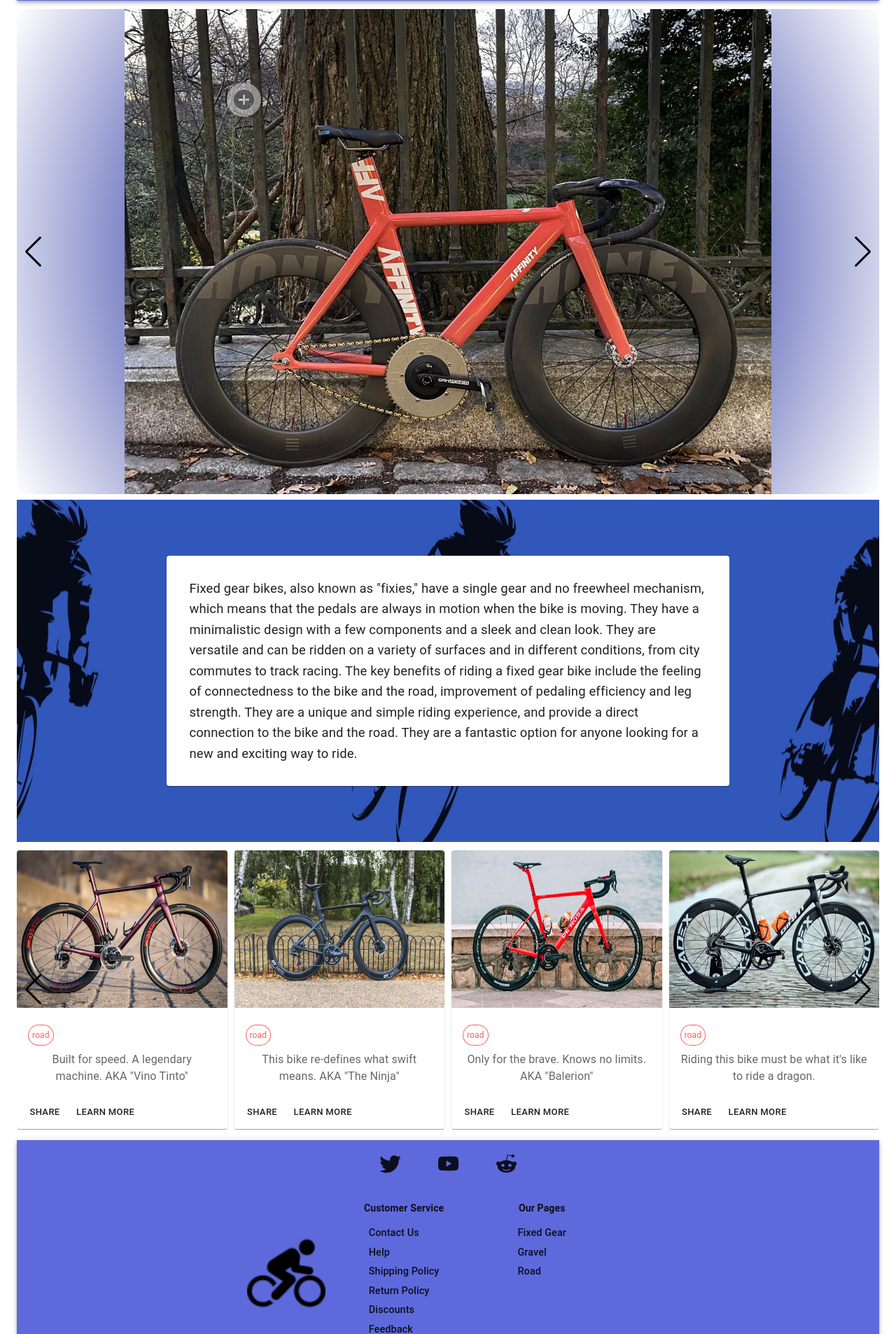
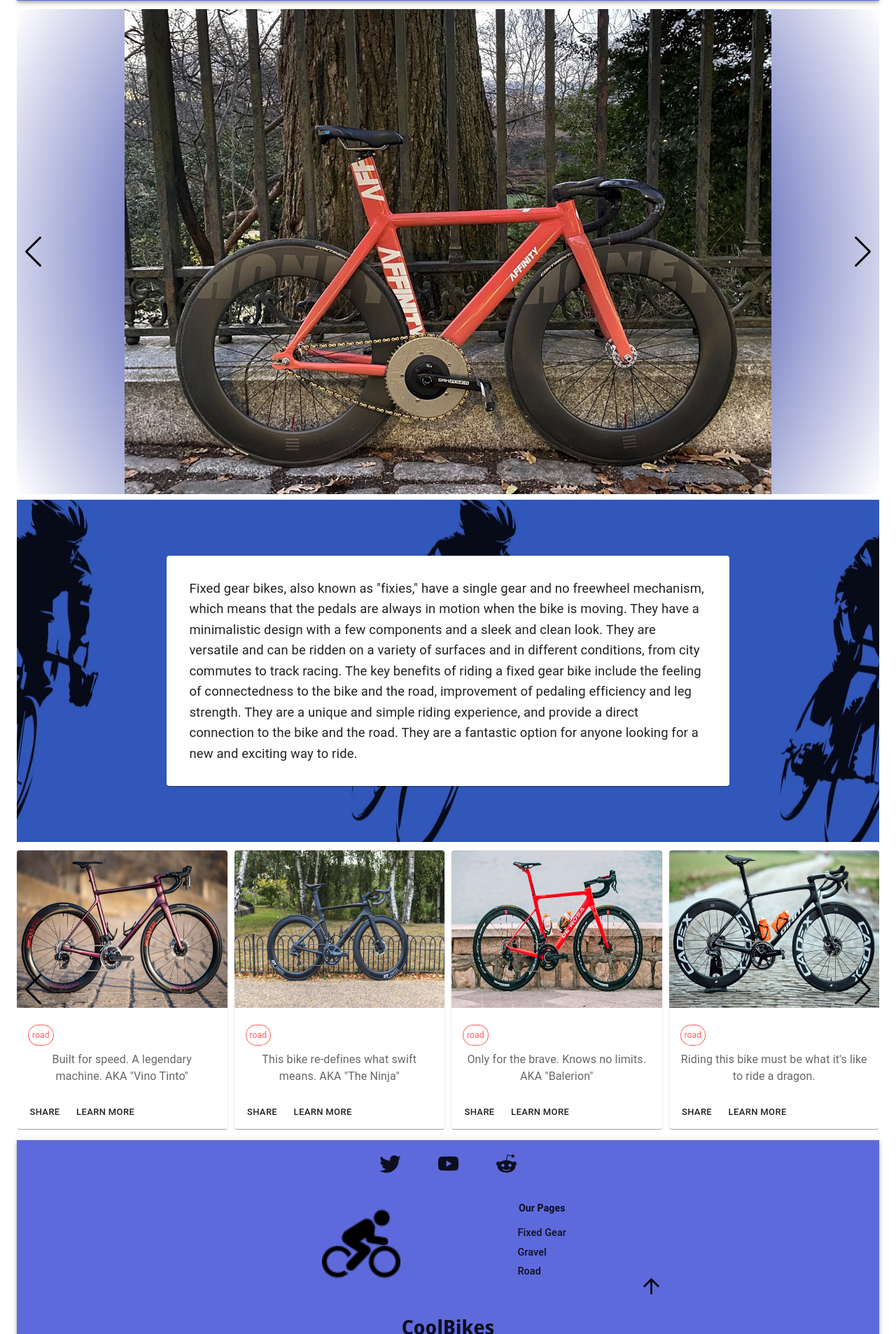
Before and after one commit to samouchka1/coolbikes, a React (Create React App) app: page /fixedgear in a window 1280 px wide. Shown: the part 74-1980 px from the top of the page at 70% size. Built offline with nearby package versions, Linux system fonts and the light colour scheme.

Commit message:
styles edit

```diff
--- a/src/Styles.js
+++ /dev/null
@@ -1,91 +0,0 @@
-export const gradientBgColors = {
-    fixed : {
-      dark: 'radial-gradient(circle, rgba(0,15,143,1) 30%, rgba(0,0,0,1) 100%)',
-      light: 'radial-gradient(circle, rgba(0,15,143,1) 30%, rgba(255,255,255,1) 100%)'
-    },
-    gravel: {
-      dark: 'radial-gradient(circle, rgba(0,143,19,1) 30%, rgba(0,0,0,1) 100%)',
-      light: 'radial-gradient(circle, rgba(0,143,19,1) 30%, rgba(255,255,255,1) 100%)'
-    },
-    road: {
-      dark: 'radial-gradient(circle, rgba(195,0,0,1) 30%, rgba(0,0,0,1) 100%)',
-      light: 'radial-gradient(circle, rgba(195,0,0,1) 30%, rgba(255,255,255,1) 100%)'
-    }
-  }
-
-export const pingStyles = {
-    backgroundColor: 'background.default',
-    borderRadius: '50px',
-    padding: '1.2rem',
-    zIndex: 1,
-    position: 'absolute',
-    top: {
-        md: 110.50,
-        sm: 65.75,
-        xs: 11.65
-    },
-    left: {
-        md: 305.75,
-        sm: 65.75,
-        xs: 11.65
-    }
-}
-
-export const iconStyles = {
-    "&:hover": {
-        backgroundColor: '#ffffff70' //bgcolor
-    },
-        padding: '.45rem',
-        backgroundColor: '#ffffff70', //bgcolor
-        zIndex: 2,
-        position: 'absolute',
-        top: {
-        md: 105,
-        sm: 60,
-        xs: 6
-    },
-    left: {
-        md: 300,
-        sm: 60,
-        xs: 6
-    }
-}
-
-export const cardStyles = {
-    maxWidth: {
-        md: 345,
-        xs: 240
-    },
-    height: {
-        md: 'auto',
-        xs: 235
-    },
-    padding: {md: '1rem', xs: '0'},
-    borderRadius: '4px',
-    position: 'absolute',
-    top: {
-        md: 150,
-        sm: 115,
-        xs: 5
-    },
-    left: {
-        md: 340,
-        sm: 82,
-        xs: 58
-    },
-}
-
-export const cardContentStyles = {
-    padding: {
-        md: 'auto',
-        xs: '0 5'
-    },
-    height: {
-        md: 'auto',
-        xs: 150
-    },
-    overflowY: {
-        md:'hidden',
-        xs: 'scroll'
-    }
-}
--- /dev/null
+++ b/src/appStyles.js
@@ -0,0 +1,14 @@
+export const gradientBgColors = {
+    fixed : {
+      dark: 'radial-gradient(circle, rgba(0,15,143,1) 30%, rgba(0,0,0,1) 100%)',
+      light: 'radial-gradient(circle, rgba(0,15,143,1) 30%, rgba(255,255,255,1) 100%)'
+    },
+    gravel: {
+      dark: 'radial-gradient(circle, rgba(0,143,19,1) 30%, rgba(0,0,0,1) 100%)',
+      light: 'radial-gradient(circle, rgba(0,143,19,1) 30%, rgba(255,255,255,1) 100%)'
+    },
+    road: {
+      dark: 'radial-gradient(circle, rgba(195,0,0,1) 30%, rgba(0,0,0,1) 100%)',
+      light: 'radial-gradient(circle, rgba(195,0,0,1) 30%, rgba(255,255,255,1) 100%)'
+    }
+  }
--- a/src/components/About.js
+++ b/src/components/About.js
@@ -12,7 +12,7 @@
 } from '@mui/material';
 import '../App.css'; //Animista effects
 
-import { gradientBgColors } from '../Styles';
+import { gradientBgColors } from '../appStyles';
 
 const buttonStyles= {
   color: 'text.primary',
--- a/src/components/FixedGear.js
+++ b/src/components/FixedGear.js
@@ -4,15 +4,7 @@
 import {
   Box,
   Container,
-  Card,
-  CardContent,
-  CardActions,
-  IconButton,
-  Typography,
 } from '@mui/material';
-import AddCircleIcon from '@mui/icons-material/AddCircle';
-import CloseIcon from '@mui/icons-material/Close';
-import ShareIcon from '@mui/icons-material/Share';
 import { Swiper, SwiperSlide } from "swiper/react";
 import {
   Navigation,
@@ -20,7 +12,7 @@
 } from "swiper";
 
 import Banner from './modular/Banner';
-import { gradientBgColors, iconStyles, pingStyles, cardStyles, cardContentStyles } from '../Styles';
+import { gradientBgColors } from '../appStyles';
 
 import "../App.css"
 import "swiper/css";
@@ -72,11 +64,6 @@
     bgImg: 'cyclingfixed.jpg'
   })
 
-  const [ hide, setHide ] = useState(false);
-  const toggleClick =() => {
-    setHide(!hide)
-  }
-
   return (
 
     <>
@@ -116,48 +103,6 @@
                 src={process.env.PUBLIC_URL + '/images/' + bike.name}
               />
 
-
-              <Box
-                // === PING ===
-                className="ping"
-                sx={pingStyles}
-              />
-              <IconButton
-                // === ICON ===
-                aria-label="view info"
-                onClick={toggleClick}
-                sx={iconStyles}
-              >
-                { hide ? <CloseIcon fontSize="large" /> : <AddCircleIcon fontSize="large" />}
-              </IconButton>
-
-              <Card
-                className={ hide ? 'fade-in' : 'fade-out'}
-                sx={cardStyles}
-              >
-                  <Typography sx={{ fontSize: { md: '1.6rem', xs: '1.2rem'}}}>
-                    {bike.info}
-                  </Typography>
-
-                  <CardActions disableSpacing sx={{padding: {md: 'auto', xs:'0'}}}> {/*actions*/}
-                    <IconButton aria-label="share" sx={{margin: '0 auto', padding: 0}}>
-                      <ShareIcon />
-                    </IconButton>
-                  </CardActions>
-
-                  <CardContent
-                    sx={cardContentStyles}
-                  >
-                    <Typography variant="body2" color="text.secondary">
-                        Lorem ipsum dolor, sit amet consectetur adipisicing elit. Accusamus maxime, asperiores mollitia
-                        distinctio esse aspernatur cum ullam itaque sed, ipsa dignissimos quae.
-                        Lorem ipsum dolor sit, amet consectetur adipisicing elit. Voluptates ad recusandae quibusdam,
-                        soluta architecto cupiditate rerum quos magnam quam dolor.
-                    </Typography>
-                  </CardContent>
-
-              </Card>
-
             </SwiperSlide>
           ))}
         </Swiper>
--- a/src/components/Footer.js
+++ b/src/components/Footer.js
@@ -34,33 +34,33 @@
         url: 'https://www.reddit.com/'
     }
 ]
-const customerService = [
-    {
-        name: 'Contact\u00A0Us',
-        href: '#abc'
-    },
-    {
-        name: 'Help',
-        href: '#abc'
-    },
-    {
-        name: 'Shipping\u00A0Policy',
-        href: '#abc'
-    },
-    {
-        name: 'Return\u00A0Policy',
-        href: '#abc'
-    },
-    {
-        name: 'Discounts',
-        href: '#abc'
-    },
-    {
-        name: 'Feedback',
-        href: '#abc'
-    }
+// const customerService = [
+//     {
+//         name: 'Contact\u00A0Us',
+//         href: '#abc'
+//     },
+//     {
+//         name: 'Help',
+//         href: '#abc'
+//     },
+//     {
+//         name: 'Shipping\u00A0Policy',
+//         href: '#abc'
+//     },
+//     {
+//         name: 'Return\u00A0Policy',
+//         href: '#abc'
+//     },
+//     {
+//         name: 'Discounts',
+//         href: '#abc'
+//     },
+//     {
+//         name: 'Feedback',
+//         href: '#abc'
+//     }
 
-]
+// ]
 
 const ourPages =[
     {
@@ -131,6 +131,9 @@
     caretColor: 'transparent',
     margin: '0 0 0 2rem',
     display: {md: 'block', xs: 'none'}
+    // '&:hover' {
+
+    // }
 }
 
 const Footer = ({mode}) => {
@@ -176,7 +179,7 @@
                             </Link>
                         </Tooltip>
                     </Box>
-                    <Box sx={footerSectionStyles}>
+                    {/* <Box sx={footerSectionStyles}>
                         <Typography variant="body2" sx={{fontWeight: '600'}}>
                             Customer Service
                         </Typography>
@@ -195,7 +198,7 @@
                                 ))}
                             </List>
                         </Typography>
-                    </Box>
+                    </Box> */}
                     <Box sx={footerSectionStyles}>
                         <Typography variant="body2" sx={{fontWeight: '600'}}>
                             Our&nbsp;Pages
--- a/src/components/Gravel.js
+++ b/src/components/Gravel.js
@@ -1,25 +1,17 @@
 import React, {
-    useState
+    // useState
   } from 'react'
   import {
     Box,
     Container,
-    Card,
-    CardContent,
-    CardActions,
-    IconButton,
-    Typography,
   } from '@mui/material';
-  import AddCircleIcon from '@mui/icons-material/AddCircle';
-  import CloseIcon from '@mui/icons-material/Close';
-  import ShareIcon from '@mui/icons-material/Share';
   import { Swiper, SwiperSlide } from "swiper/react";
   import {
     Navigation
 } from "swiper";
 
 import Banner from './modular/Banner';
-import { gradientBgColors, iconStyles, pingStyles, cardStyles, cardContentStyles } from '../Styles';
+import { gradientBgColors } from '../appStyles';
 
   import "../App.css"
   import "swiper/css";
@@ -73,10 +65,6 @@
       bgImg: 'cyclinggravel.jpg'
     });
 
-    const [ hide, setHide ] = useState(false);
-    const toggleClick =() => {
-      setHide(!hide)
-    }
 
     return (
 
@@ -110,48 +98,6 @@
                   src={process.env.PUBLIC_URL + '/images/' + bike.name}
                 />
 
-
-                <Box
-                  // === PING ===
-                  className="ping"
-                  sx={pingStyles}
-                />
-                <IconButton
-                  // === ICON ===
-                  aria-label="view info"
-                  onClick={toggleClick}
-                  sx={iconStyles}
-                >
-                  { hide ? <CloseIcon fontSize="large" /> : <AddCircleIcon fontSize="large" />}
-                </IconButton>
-
-                <Card
-                  className={ hide ? 'fade-in' : 'fade-out'}
-                  sx={cardStyles}
-                >
-                  <Typography sx={{ fontSize: { md: '1.6rem', xs: '1.2rem'}}}>
-                    {bike.info}
-                  </Typography>
-
-                  <CardActions disableSpacing sx={{padding: {md: 'auto', xs:'0'}}}> {/*actions*/}
-                    <IconButton aria-label="share" sx={{margin: '0 auto', padding: 0}}>
-                      <ShareIcon />
-                    </IconButton>
-                  </CardActions>
-
-                  <CardContent
-                    sx={cardContentStyles}
-                  >
-                    <Typography variant="body2" color="text.secondary">
-                        Lorem ipsum dolor, sit amet consectetur adipisicing elit. Accusamus maxime, asperiores mollitia
-                        distinctio esse aspernatur cum ullam itaque sed, ipsa dignissimos quae.
-                        Lorem ipsum dolor sit, amet consectetur adipisicing elit. Voluptates ad recusandae quibusdam,
-                        soluta architecto cupiditate rerum quos magnam quam dolor.
-                    </Typography>
-                  </CardContent>
-
-                </Card>
-
               </SwiperSlide>
             ))}
           </Swiper>
--- a/src/components/Road.js
+++ b/src/components/Road.js
@@ -1,18 +1,10 @@
 import React, {
-    useState
+    // useState
   } from 'react'
   import {
     Box,
     Container,
-    Card,
-    CardContent,
-    CardActions,
-    IconButton,
-    Typography,
   } from '@mui/material';
-  import AddCircleIcon from '@mui/icons-material/AddCircle';
-  import CloseIcon from '@mui/icons-material/Close';
-  import ShareIcon from '@mui/icons-material/Share';
   import { Swiper, SwiperSlide } from "swiper/react";
   import {
     Navigation
@@ -25,7 +17,7 @@
 
 
 import Banner from './modular/Banner';
-import { gradientBgColors, iconStyles, pingStyles, cardStyles, cardContentStyles } from '../Styles';
+import { gradientBgColors } from '../appStyles';
 
 
   export const roadBikes = [
@@ -74,11 +66,6 @@
       bgImg: 'cyclingroad.jpg'
     });
 
-    const [ hide, setHide ] = useState(false);
-    const toggleClick =() => {
-      setHide(!hide)
-    }
-
     return (
 
       <>
@@ -110,48 +97,6 @@
                   src={process.env.PUBLIC_URL + '/images/' + bike.name}
                 />
 
-
-                <Box
-                  // === PING ===
-                  className="ping"
-                  sx={pingStyles}
-                />
-                <IconButton
-                  // === ICON ===
-                  aria-label="view info"
-                  onClick={toggleClick}
-                  sx={iconStyles}
-                >
-                  { hide ? <CloseIcon fontSize="large" /> : <AddCircleIcon fontSize="large" />}
-                </IconButton>
-
-                <Card
-                  className={ hide ? 'fade-in' : 'fade-out'}
-                  sx={cardStyles}
-                >
-                    <Typography sx={{ fontSize: { md: '1.6rem', xs: '1.2rem'}}}>
-                      {bike.info}
-                    </Typography>
-
-                    <CardActions disableSpacing sx={{padding: {md: 'auto', xs:'0'}}}> {/*actions*/}
-                      <IconButton aria-label="share" sx={{margin: '0 auto', padding: 0}}>
-                        <ShareIcon />
-                      </IconButton>
-                    </CardActions>
-
-                    <CardContent
-                      sx={cardContentStyles}
-                    >
-                      <Typography variant="body2" color="text.secondary">
-                          Lorem ipsum dolor, sit amet consectetur adipisicing elit. Accusamus maxime, asperiores mollitia
-                          distinctio esse aspernatur cum ullam itaque sed, ipsa dignissimos quae.
-                          Lorem ipsum dolor sit, amet consectetur adipisicing elit. Voluptates ad recusandae quibusdam,
-                          soluta architecto cupiditate rerum quos magnam quam dolor.
-                      </Typography>
-                    </CardContent>
-
-                </Card>
-
               </SwiperSlide>
             ))}
           </Swiper>
```
